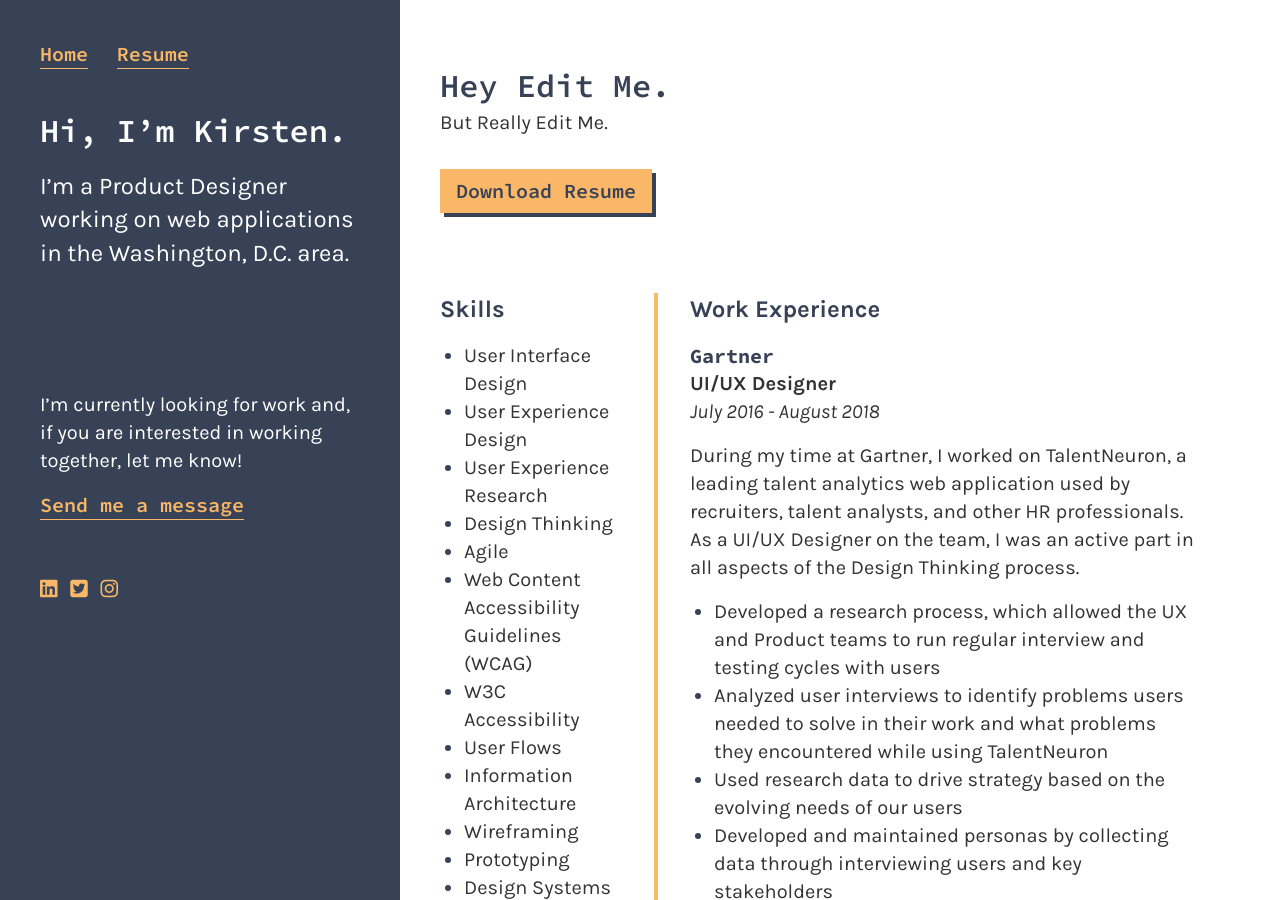
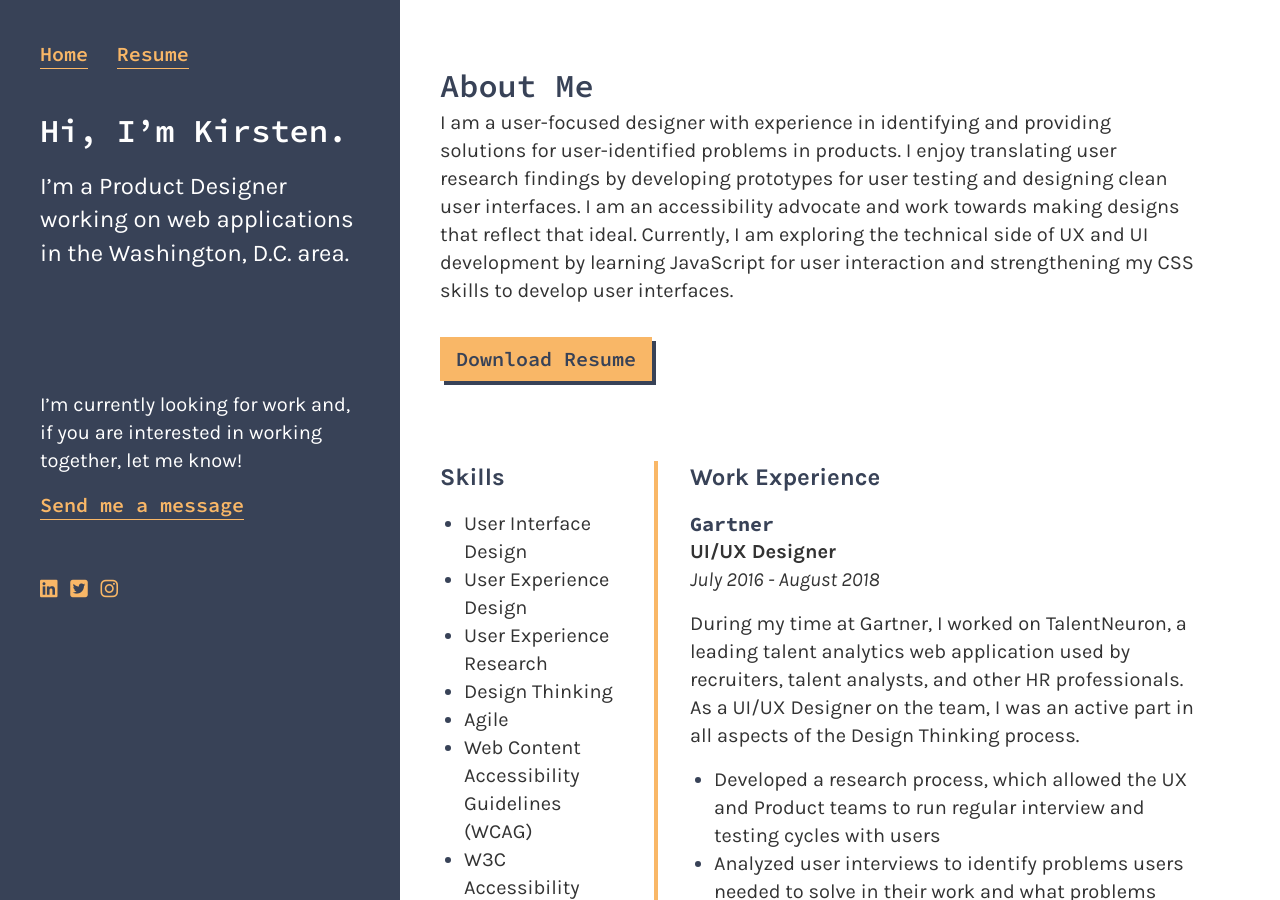
Before and after one commit to marcusrelacion/kirstengreen.com, a Jekyll site: the page built from resume.markdown, in a window 1280 px wide and 900 px high. Built offline with Jekyll 4.4.1, drawn with Linux system fonts in a browser that asks for light colours; nearby versions of some CDN libraries.

Commit message:
Updated Resume

```diff
--- a/resume.markdown
+++ b/resume.markdown
@@ -1,7 +1,13 @@
 ---
 title: Resume
-header: Hey Edit Me.
-body: But Really Edit Me.
+header: About Me
+body: I am a user-focused designer with experience in identifying and providing solutions
+  for user-identified problems in products. I enjoy translating user research findings
+  by developing prototypes for user testing and designing clean user interfaces. I
+  am an accessibility advocate and work towards making designs that reflect that ideal.
+  Currently, I am exploring the technical side of UX and UI development by learning
+  JavaScript for user interaction and strengthening my CSS skills to develop user
+  interfaces.
 sections:
 - column: left
   text: |-
```
